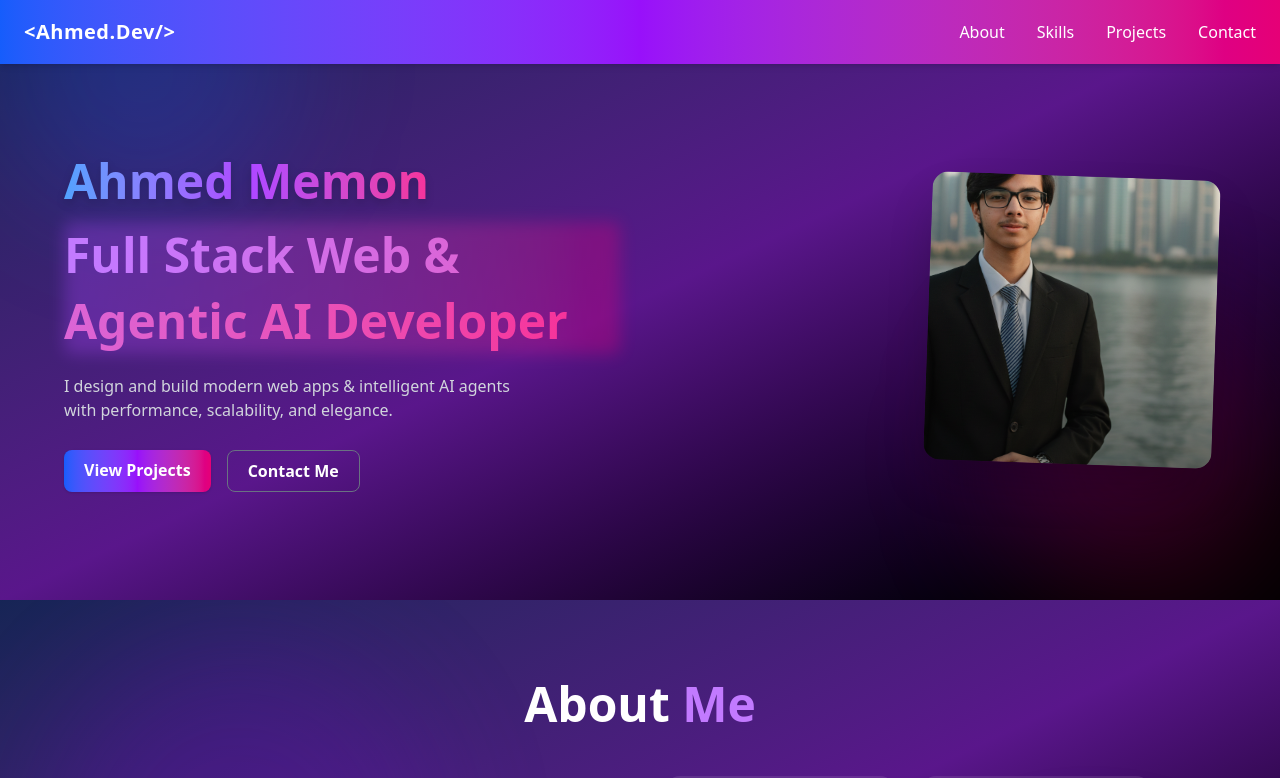
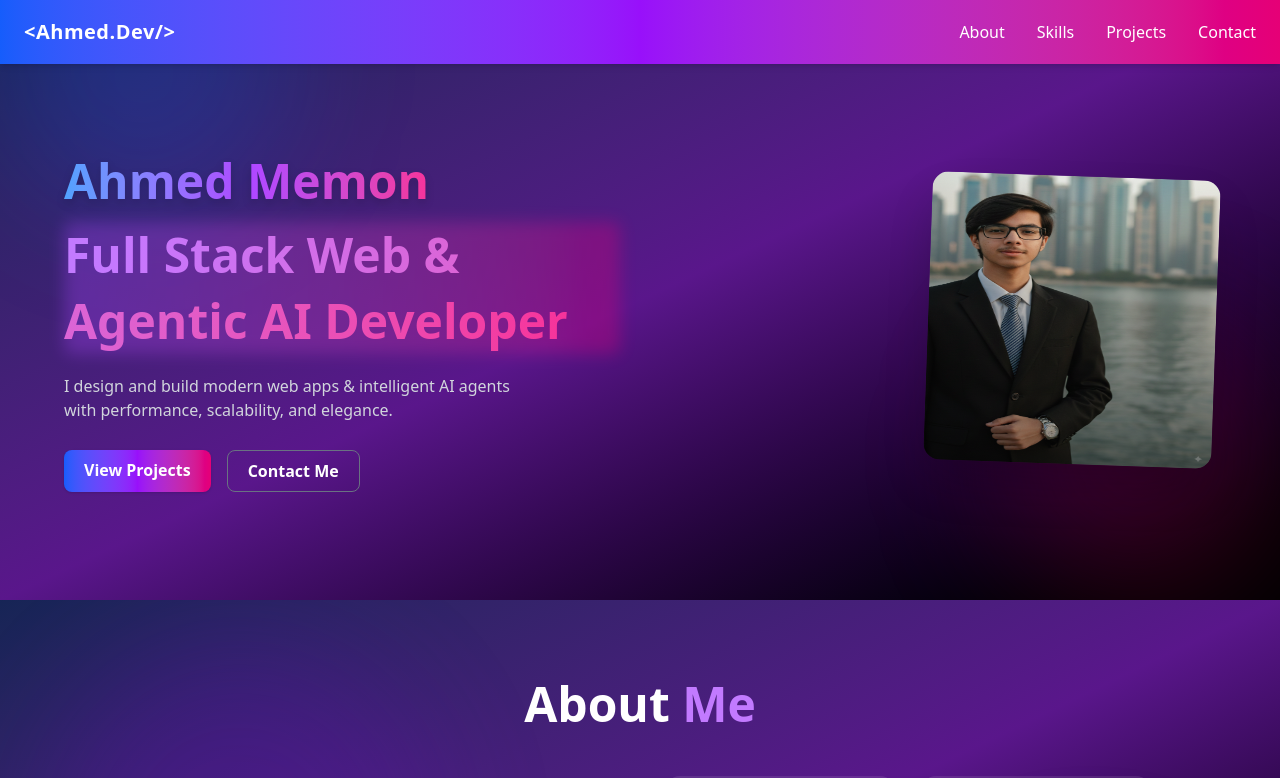
Before and after one commit to AhmedCoder2233/ahmedportfolio, a React (Vite) app: page / in a window 1280 px wide. Shown: the top 778 px of the page. Built offline with nearby package versions, Linux system fonts and the light colour scheme.

Commit message:
Update Hero.jsx

```diff
--- a/src/components/Hero.jsx
+++ b/src/components/Hero.jsx
@@ -67,7 +67,7 @@ const Hero = () => {
             <img
               src="ahmed.JPG"
               alt="Profile"
-              className="w-full h-full object-cover"
+              className="w-full h-full"
             />
             {/* Overlay Gradient */}
             <div className="absolute inset-0 bg-gradient-to-t from-black/40 to-transparent"></div>
```
